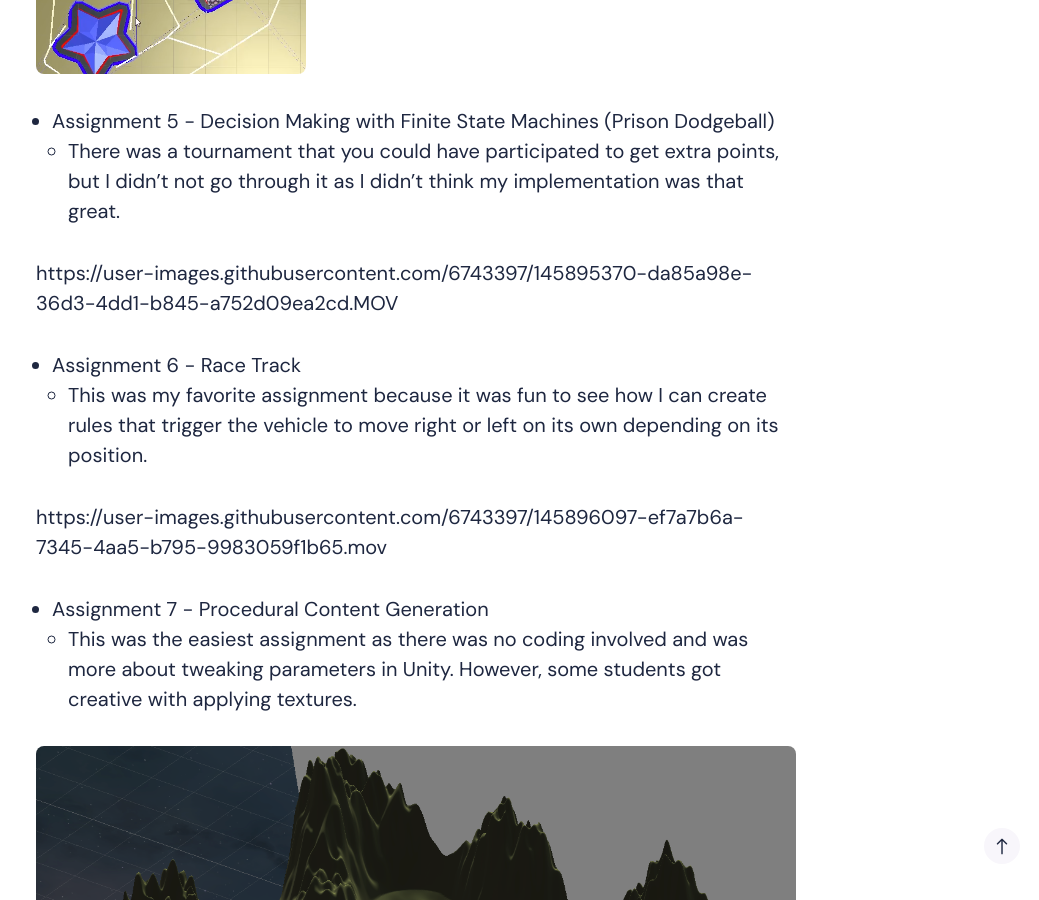
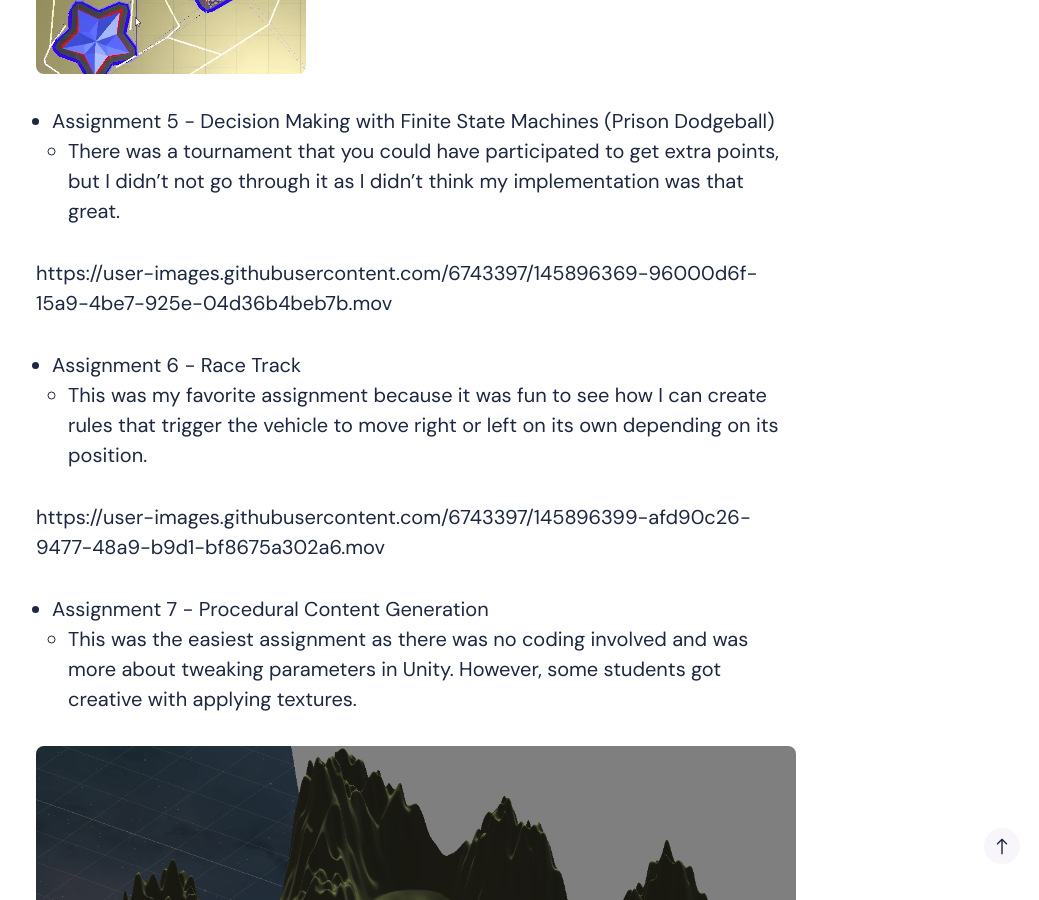
Before and after one commit to cyndichin/cyndichin.github.io, a Jekyll site: the page built from _posts/2021-12-13-omscs7632.markdown, in a window 1280 px wide and 900 px high, scrolled down 3937 px. Shown: the whole window, without its empty margins (224-1263 px from the left). Built offline with Jekyll 4.4.1, drawn with Linux system fonts in a browser that asks for light colours; nearby versions of some CDN libraries; some of the changed lines change nothing that is shown.

Commit message:
Fix video formatting

```diff
--- a/_posts/2021-12-13-omscs7632.markdown
+++ b/_posts/2021-12-13-omscs7632.markdown
@@ -56,14 +56,12 @@
 - Assignment 5 - Decision Making with Finite State Machines (Prison Dodgeball)
 	- There was a tournament that you could have participated to get extra points, but I didn't not go through it as I didn't think my implementation was that great.
 
-https://user-images.githubusercontent.com/6743397/145895370-da85a98e-36d3-4dd1-b845-a752d09ea2cd.MOV
+https://user-images.githubusercontent.com/6743397/145896369-96000d6f-15a9-4be7-925e-04d36b4beb7b.mov
 
 - Assignment 6 - Race Track
 	- This was my favorite assignment because it was fun to see how I can create rules that trigger the vehicle to move right or left on its own depending on its position.
 
-
-https://user-images.githubusercontent.com/6743397/145896097-ef7a7b6a-7345-4aa5-b795-9983059f1b65.mov
-
+https://user-images.githubusercontent.com/6743397/145896399-afd90c26-9477-48a9-b9d1-bf8675a302a6.mov
 
 - Assignment 7 - Procedural Content Generation
 	- This was the easiest assignment as there was no coding involved and was more about tweaking parameters in Unity. However, some students got creative with applying textures.
```
